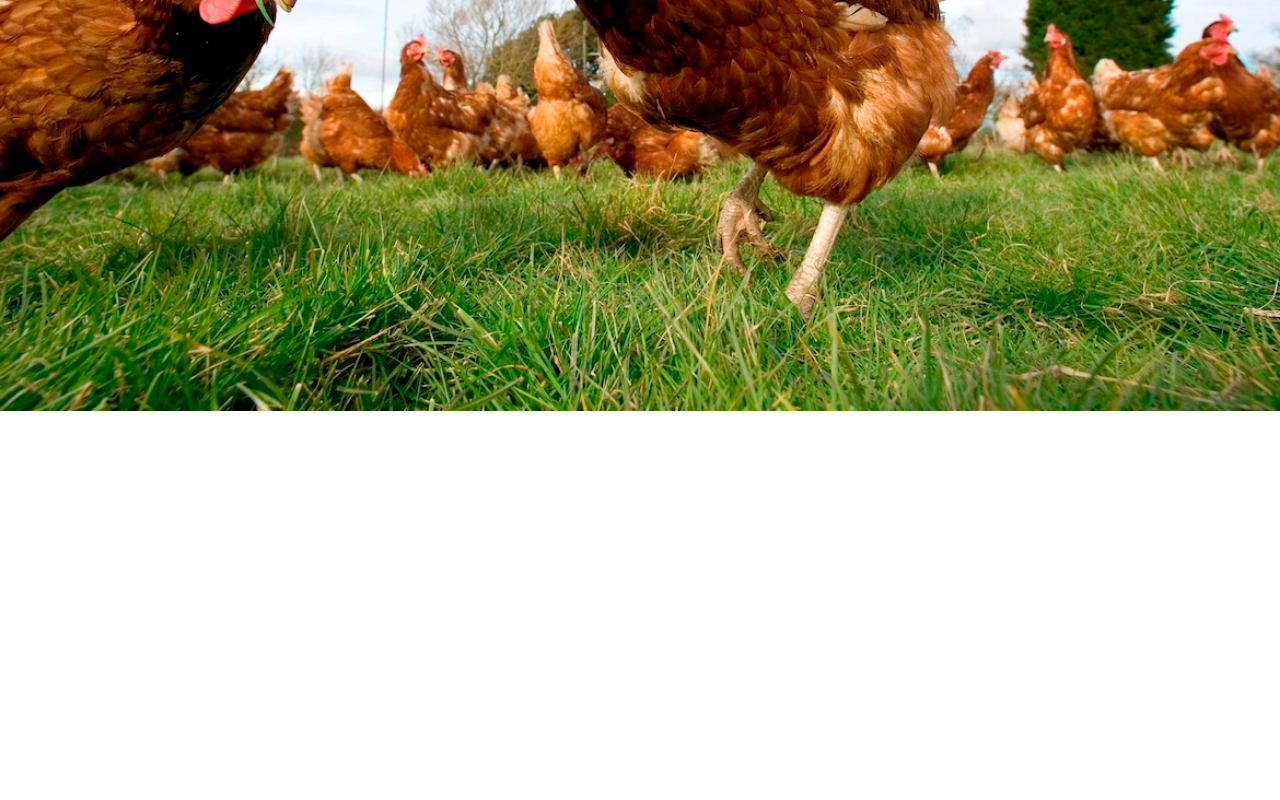
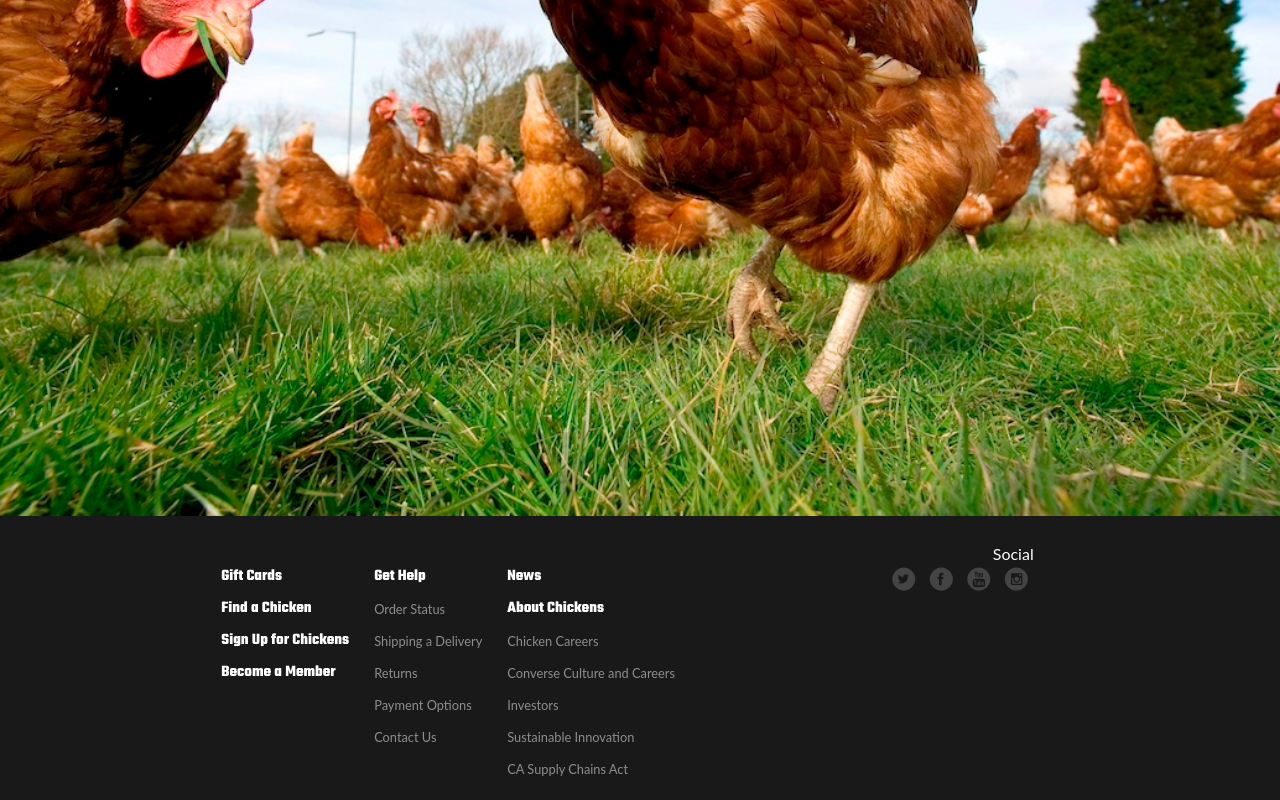
Before and after one commit to apfrancois86/flex-chicken, a plain HTML site: page index.html in a window 1280 px wide. Shown: the part 480-1280 px from the top of the page. Before the commit the page ends 913 px from the top, so only its background shows below. Drawn offline with Linux system fonts and the light colour scheme.

Commit message:
add footer and background image

```diff
--- a/index.html
+++ b/index.html
@@ -49,8 +49,38 @@
         <a href="#">Shop Gifts ></a>
         <a href="#">Shop Gift Guide</a>
       </div>
-      <img src="img/chicken.jpg" alt="chicken" />
+      <!-- <img src="img/chicken.jpg" alt="chicken" /> -->
     </div>
-
+    <div class="footer">
+      <div class="leftfoot">
+      <div class="column1">
+        <h5>Gift Cards</h5>
+        <h5>Find a Chicken</h5>
+        <h5>Sign Up for Chickens</h5>
+        <h5>Become a Member</h5>
+      </div>
+      <div class="column2">
+        <h5>Get Help</h5>
+        <h6>Order Status</h6>
+        <h6>Shipping a Delivery</h6>
+        <h6>Returns</h6>
+        <h6>Payment Options</h6>
+        <h6>Contact Us</h6>
+      </div>
+      <div class="column3">
+        <h5>News</h5>
+        <h5>About Chickens</h5>
+        <h6>Chicken Careers</h6>
+        <h6>Converse Culture and Careers</h6>
+        <h6>Investors</h6>
+        <h6>Sustainable Innovation</h6>
+        <h6>CA Supply Chains Act</h6>
+      </div>
+    </div>
+      <div class="rightfoot">
+        <h5>Social</h5>
+        <img src="img/footerjunk.png" alt="chicken" />
+      </div>
+    </div>
   </body>
 </html>
--- a/scss/application.scss
+++ b/scss/application.scss
@@ -6,8 +6,10 @@
 body {
   font-family: 'Lato', sans-serif;
   font-size: 16px;
+  background-color: rgb(25, 25, 25);
 }
 .nav {
+  background-color: white;
   height: 35px;
   display: flex;
   justify-content: space-between;
@@ -37,11 +39,12 @@ body {
 }
 
 .search-container {
+  background-color: white;
   font-family: 'Teko', sans-serif;
   text-transform: uppercase;
   display: flex;
   height: 60px;
-  margin: 0 20px;
+  padding: 0 20px;
   .searchbar {
     width: 100%;
     display: flex;
@@ -70,14 +73,22 @@ body {
 }
 
 .container {
-  height:600px;
+  height:900px;
   position: relative;
+  background: url(../img/chicken.jpg);
+  object-fit: cover;
+  background-repeat: no-repeat;
+  background-position: center center;
+  background-size: cover;
   div {
-    // display: flex;
     position: absolute;
     width: 300px;
     top: 5%;
     left: 5%;
+    transition: all 5s;
+    &:hover {
+      transform: rotate(1080deg);
+    }
     h2 {
       font-family: 'Teko', sans-serif;
       font-size: 2.5em;
@@ -97,6 +108,37 @@ body {
   }
   img {
       width: 100%;
+      // height: 600px;
       margin-bottom: 20px;
     }
   }
+
+.footer {
+  background-color: rgb(25, 25, 25);
+  color: white;
+  display: flex;
+  justify-content: space-around;
+  padding: 15px;
+  max-width: 1000px;
+  margin: 0 auto;
+
+  div {
+    display: flex;
+    margin: 15px 25px 0 0;
+    div {
+      flex-direction: column;
+      line-height: 2em;
+      h5 {
+        font-family: 'Teko', sans-serif;
+      }
+      h6 {
+        color: $dimgrey;
+        font-size: 0.8em;
+      }
+    }
+  }
+  .rightfoot {
+    flex-direction: column;
+    text-align: right;
+  }
+}
```
Also changed, not shown: css/application.css, img/footerjunk.png (added), 1 other file.
